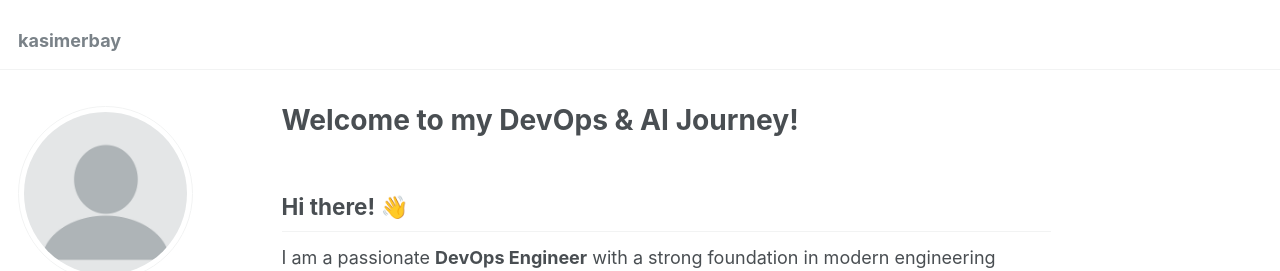
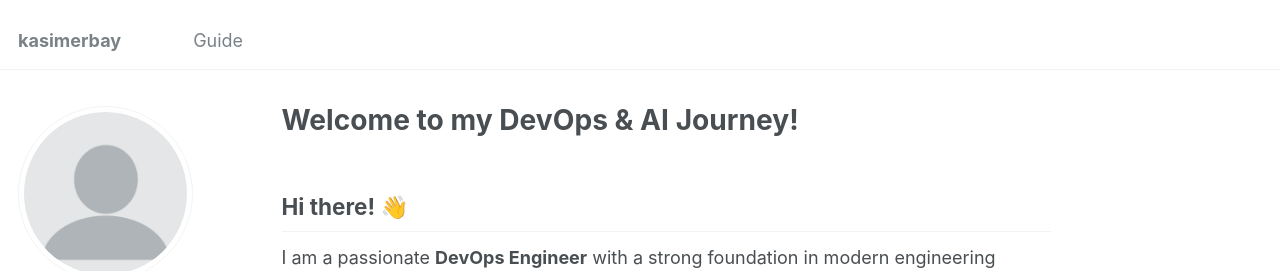
Before and after one commit to kasimerbay/kasimerbay.github.io, a Jekyll site: the page built from _pages/about.md, in a window 1280 px wide. Shown: the top 271 px of the page. Built offline with Jekyll 4.4.1, drawn with Linux system fonts in a browser that asks for light colours.

Commit message:
Update navigation.yml

```diff
--- a/_data/navigation.yml
+++ b/_data/navigation.yml
@@ -5,6 +5,9 @@
 # prevent it from being included in the site.
 
 main:
+  - title: "Guide"
+    url: /saat/
+
   # - title: "Publications"
   #   url: /publications/
 
```
